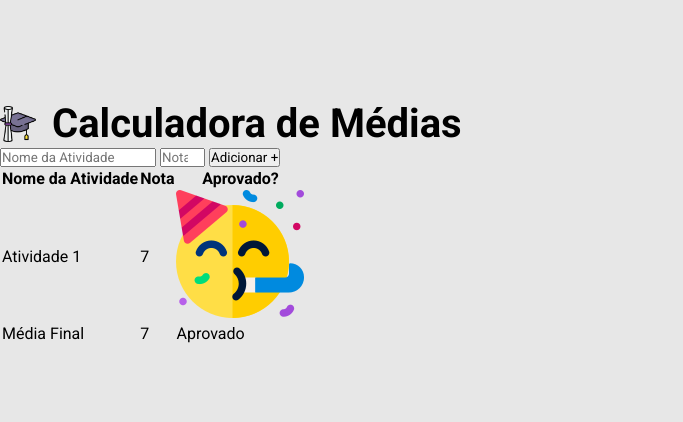
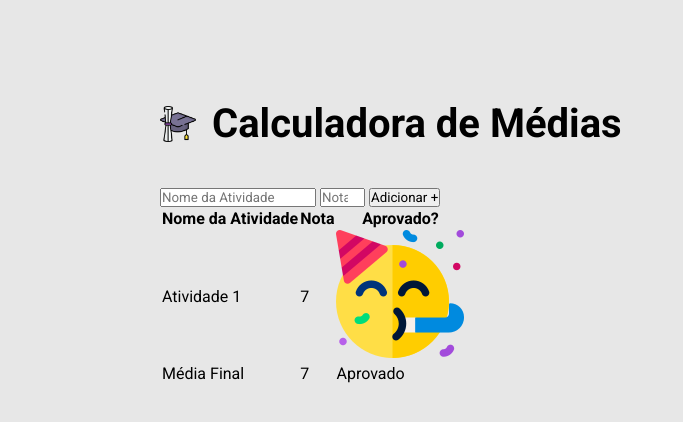
Before and after one commit to davislamenha/projeto-modulo8-ebac, a plain HTML site: page index.html in a window 1280 px wide. Shown: the whole page, without its empty margins (0-683 px from the left). Drawn offline with Linux system fonts and the light colour scheme.

Commit message:
espaçamento entre o header e o formulario

```diff
--- a/index.html
+++ b/index.html
@@ -13,6 +13,7 @@
 </head>
 
 <body>
+  <div class="container">
     <header>
       <img src="./img/logo.png" alt="Capelo e Diploma">
       <h1>Calculadora de Médias</h1>
@@ -45,6 +46,7 @@
         </tr>
       </tfoot>
     </table>
+  </div>
 
 </body>
 
--- a/main.css
+++ b/main.css
@@ -11,12 +11,17 @@ body {
   background-color: #e7e7e7;
   padding-top: 100px;
 }
+.container {
+  width: min(100% - 30px, 960px);
+  margin-inline: auto;
+}
 
 /* ===== HEADER ===== */
 header {
   display: flex;
   align-items: center;
   gap: 16px;
+  margin-bottom: 40px;
 }
 header img {
   height: 36px;
```
Lines whose indentation alone changed are shown as unchanged.
